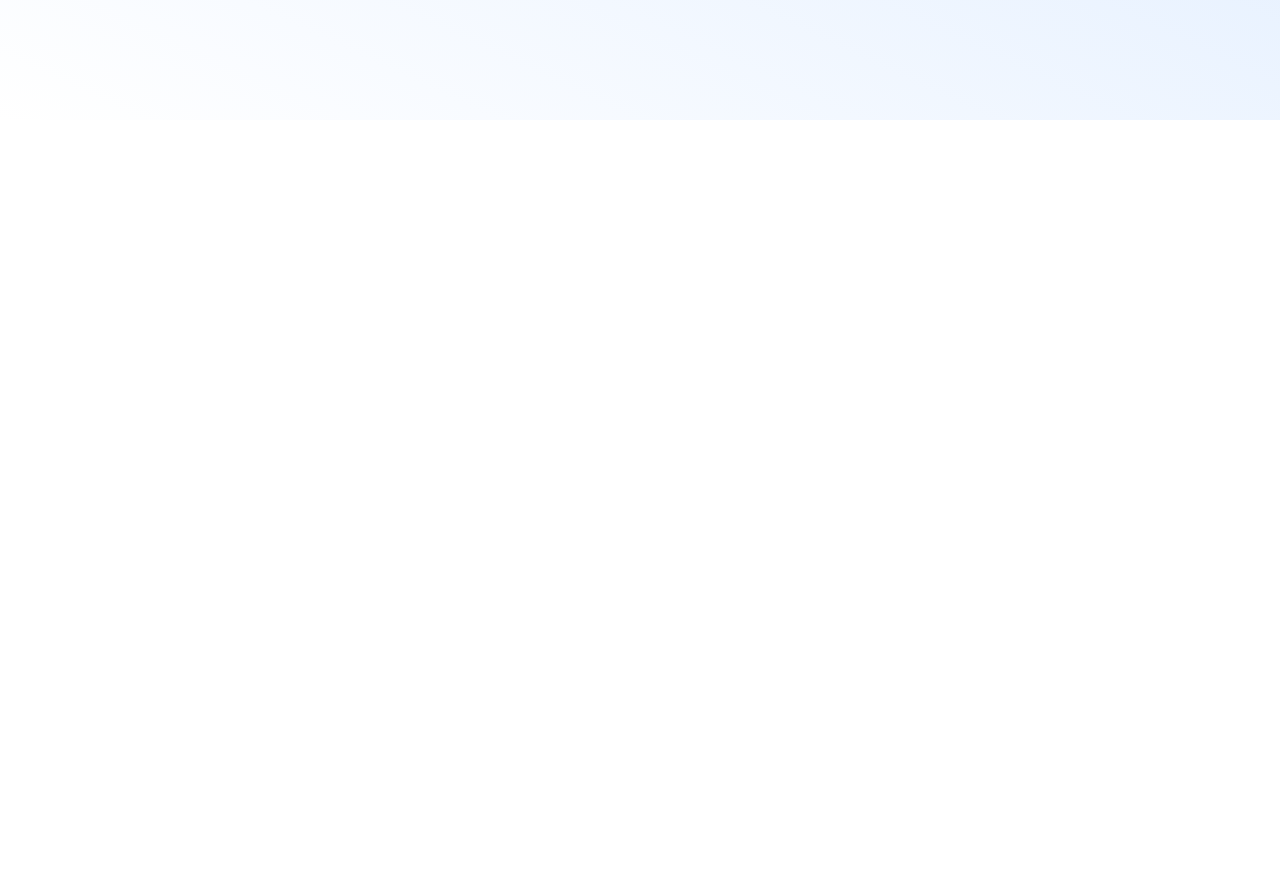
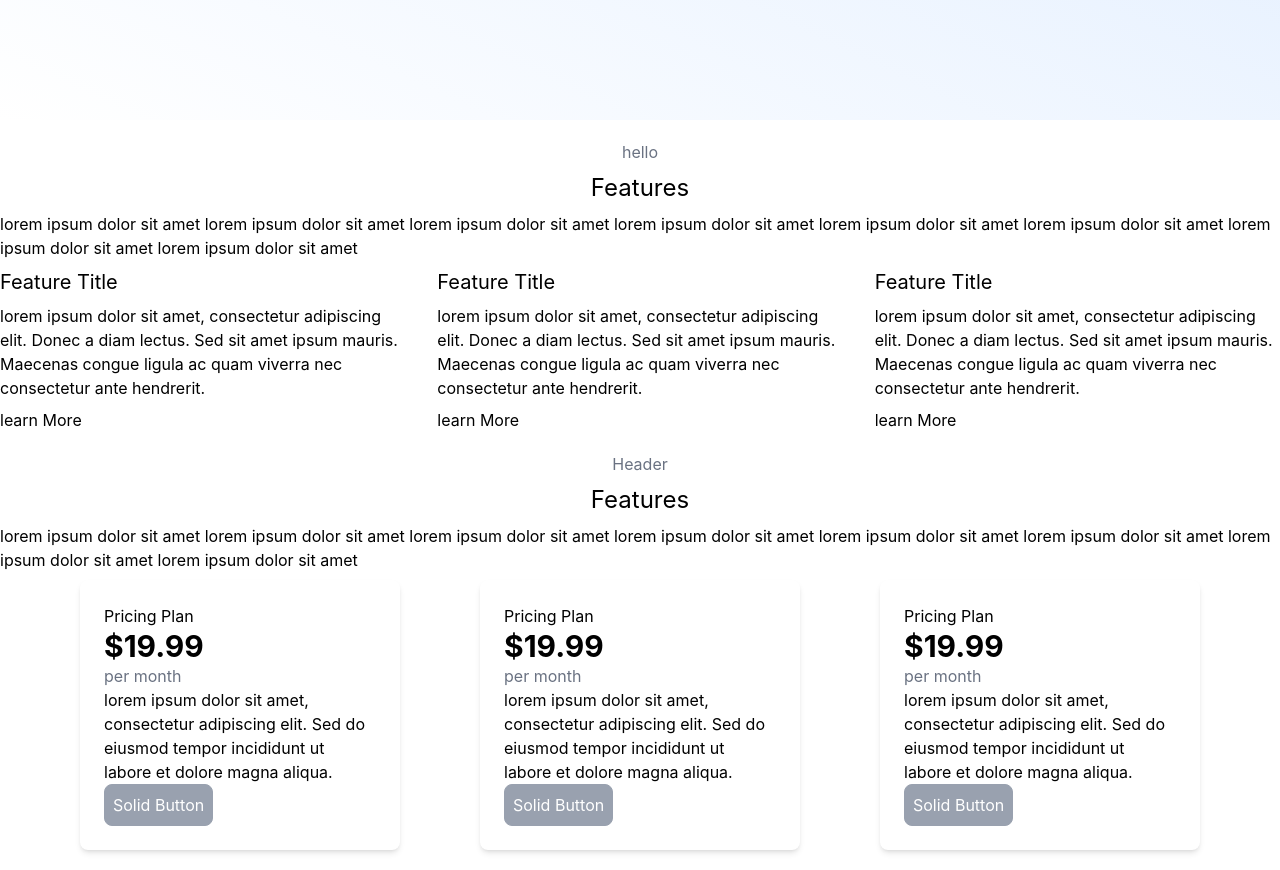
Before and after one commit to Dennis-Jedidiah/research_assistant_site_1, a React (Vite) app in the folder website/: page / in a window 1280 px wide. Shown: the part 480-1350 px from the top of the page. Before the commit the page ends 800 px from the top, so only its background shows below. Built offline with nearby package versions, Linux system fonts and the light colour scheme.

Commit message:
skeleton 75% done

```diff
--- a/website/src/App.jsx
+++ b/website/src/App.jsx
@@ -1,10 +1,19 @@
+import Features from "./components/Features";
 import Hero from "./components/Hero";
+import PricingSection from "./components/PricingSection";
 
 const App = () => {
   return (
     <>
       <Hero />
-      <div className="container mx-auto"></div>
+      <div className="container mx-auto">
+        <Features />
+        <PricingSection />
+      </div>
+      {/* <div className="text-8xl">Heading</div>
+      <div className="text-6xl">Hello!</div>
+      <div className="text-3xl">Subheading</div>
+      <div className="text-base">Body Text!!</div> */}
     </>
   );
 };
--- /dev/null
+++ b/website/src/components/ComponentParts/FeaturesCard.jsx
@@ -0,0 +1,15 @@
+const FeatureCard = () => {
+  return (
+    <div className = "flex flex-col justify-center gap-2">
+        <div className="text-xl">Feature Title</div>
+      <div>
+        lorem ipsum dolor sit amet, consectetur adipiscing elit. Donec a diam
+      lectus. Sed sit amet ipsum mauris. Maecenas congue ligula ac quam viverra
+      nec consectetur ante hendrerit.
+      </div>
+      <div> learn More </div>
+    </div>
+  );
+};
+
+export default FeatureCard;
--- /dev/null
+++ b/website/src/components/ComponentParts/PricingCard.jsx
@@ -0,0 +1,18 @@
+import SolidButton from "./SolidButton";
+
+const PricingCard = ({width}) => {
+  return (
+    <div className={`bg-white p-6 rounded-lg shadow-md ${width || 'w-fit'}`}>
+      <div className="text-base">Pricing Plan</div>
+      <div className="text-3xl font-bold">$19.99</div>
+      <div className="text-gray-500">per month</div>
+      <div>
+        lorem ipsum dolor sit amet, consectetur adipiscing elit. Sed do eiusmod
+        tempor incididunt ut labore et dolore magna aliqua.
+      </div>
+      <SolidButton />
+    </div>
+  );
+};
+
+export default PricingCard;
--- /dev/null
+++ b/website/src/components/ComponentParts/VerticalLine.jsx
@@ -0,0 +1,8 @@
+const VerticalDivider = () => {
+    return (
+        <div className="w-px self-stretch bg-gray-500 mx-5 my-20 rounded rounded-lg">
+        </div>
+     );
+}
+
+export default VerticalDivider;
--- /dev/null
+++ b/website/src/components/Features.jsx
@@ -0,0 +1,23 @@
+import FeatureCard from "./ComponentParts/FeaturesCard";
+
+const Features = () => {
+  return (
+    <div className="container h-auto my-5 flex flex-col items-center justify-center gap-2">
+      <div className="text-base text-gray-500">hello</div>
+      <div className="text-2xl">Features</div>
+      <div>
+        lorem ipsum dolor sit amet lorem ipsum dolor sit amet lorem ipsum dolor
+        sit amet lorem ipsum dolor sit amet lorem ipsum dolor sit amet lorem
+        ipsum dolor sit amet lorem ipsum dolor sit amet lorem ipsum dolor sit
+        amet
+      </div>
+      <div className="flex gap-8">
+        <FeatureCard />
+        <FeatureCard />
+        <FeatureCard />
+      </div>
+    </div>
+  );
+};
+
+export default Features;
--- /dev/null
+++ b/website/src/components/PricingSection.jsx
@@ -0,0 +1,24 @@
+import PricingCard from "./ComponentParts/PricingCard";
+import VerticalDivider from "./ComponentParts/VerticalLine";
+
+const Features = () => {
+  return (
+    <div className="container h-auto my-5 flex flex-col items-center justify-center gap-2">
+      <div className="text-base text-gray-500">Header</div>
+      <div className="text-2xl">Features</div>
+      <div>
+        lorem ipsum dolor sit amet lorem ipsum dolor sit amet lorem ipsum dolor
+        sit amet lorem ipsum dolor sit amet lorem ipsum dolor sit amet lorem
+        ipsum dolor sit amet lorem ipsum dolor sit amet lorem ipsum dolor sit
+        amet
+      </div>
+      <div className = "flex justify-evenly w-full">
+        <PricingCard width = "w-3/12"/>
+        <PricingCard width = "w-3/12"/>
+        <PricingCard width = "w-3/12"/>
+      </div>
+    </div>
+  );
+};
+
+export default Features;
--- a/website/src/components/hero.jsx
+++ b/website/src/components/hero.jsx
@@ -1,5 +1,5 @@
-import OutlineButton from "./OutlineButton";
-import SolidButton from "./SolidButton";
+import OutlineButton from "./ComponentParts/OutlineButton";
+import SolidButton from "./ComponentParts/SolidButton";
 
 const Hero = () => {
   return (
@@ -9,7 +9,7 @@ const Hero = () => {
           <span className="text-gray-500 text-base">
             lorem ipsum dolor sit amet
           </span>
-          <h1 className="text-7xl font-bold">Hello, World!</h1>
+          <h1 className="text-6xl font-bold">Hello, World!</h1>
           <span className="text-gray-500 text-2xl">Welcome to my website.</span>
         </span>
         <SolidButton />
```
Also changed, not shown: website/src/components/ComponentParts/OutlineButton.jsx (renamed from website/src/components/OutlineButton.jsx), website/src/components/ComponentParts/SolidButton.jsx (renamed from website/src/components/SolidButton.jsx).
